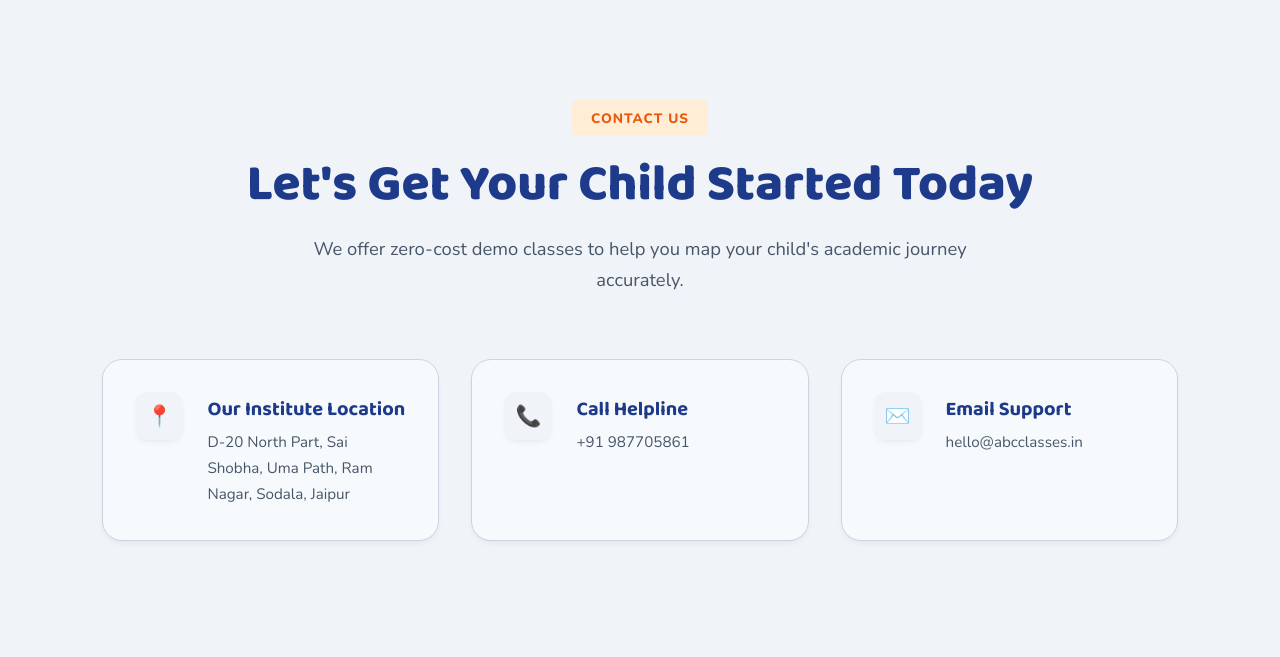
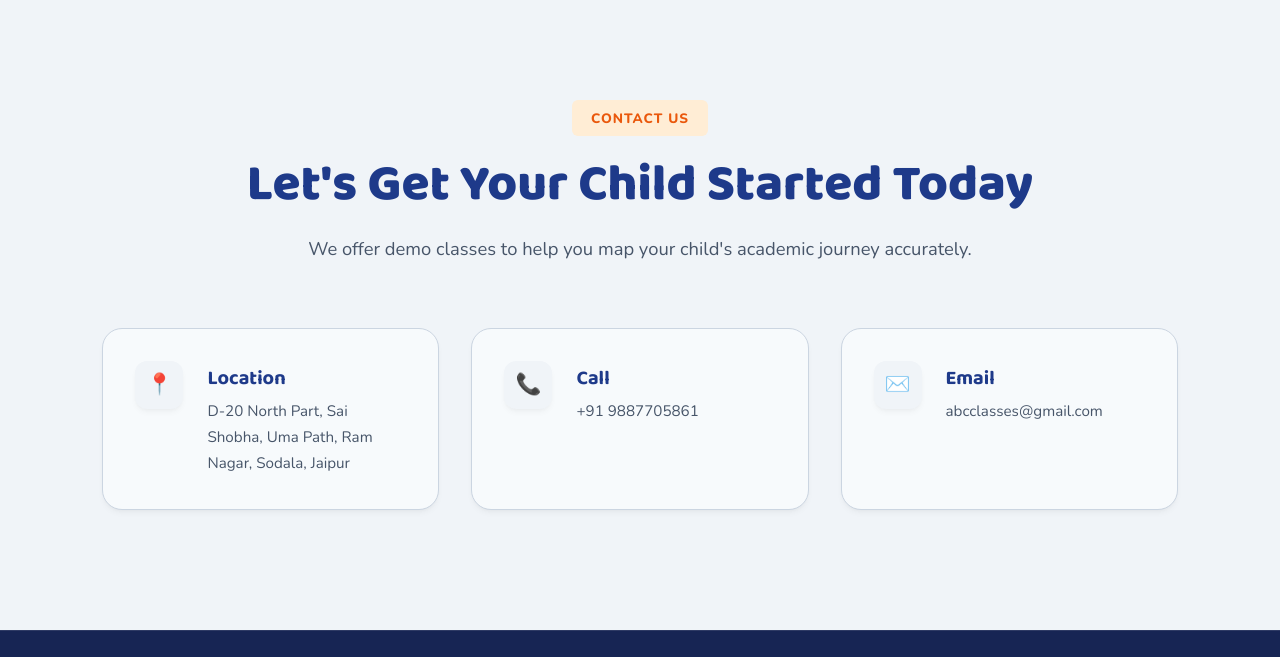
Before and after one commit to note-9/abc-landing-page, a plain HTML site: page index.html in a window 1280 px wide. Shown: the part 3602-4259 px from the top of the page. Drawn offline with nearby package versions, Linux system fonts and the light colour scheme.

Commit message:
touchups

```diff
--- a/index.html
+++ b/index.html
@@ -159,14 +159,14 @@
       <div class="contact-header">
         <span class="section-tag">Contact Us</span>
         <h2 class="section-title">Let's Get Your Child Started Today</h2>
-        <p class="section-sub">We offer zero-cost demo classes to help you map your child's academic journey accurately.</p>
+        <p class="section-sub">We offer demo classes to help you map your child's academic journey accurately.</p>
       </div>
 
       <div class="contact-grid">
         <div class="contact-item">
           <div class="contact-icon">📍</div>
           <div>
-            <h4>Our Institute Location</h4>
+            <h4>Location</h4>
             <p>D-20 North Part, Sai Shobha, Uma Path, Ram Nagar, Sodala, Jaipur</p>
           </div>
         </div>
@@ -174,16 +174,16 @@
         <a href="tel:+91987705861" class="contact-item linkable">
           <div class="contact-icon">📞</div>
           <div>
-            <h4>Call Helpline</h4>
-            <p>+91 987705861</p>
+            <h4>Call</h4>
+            <p>+91 9887705861</p>
           </div>
         </a>
 
         <a href="mailto:hello@abcclasses.in" class="contact-item linkable">
           <div class="contact-icon">✉️</div>
           <div>
-            <h4>Email Support</h4>
-            <p>hello@abcclasses.in</p>
+            <h4>Email</h4>
+            <p>abcclasses@gmail.com</p>
           </div>
         </a>
       </div>
```
Also changed, not shown: mam.jpg.
